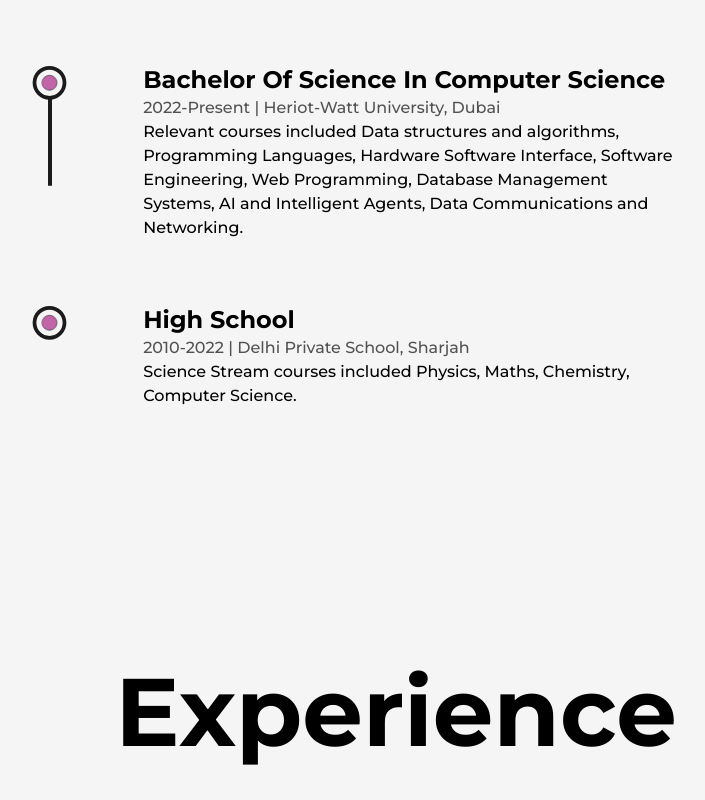
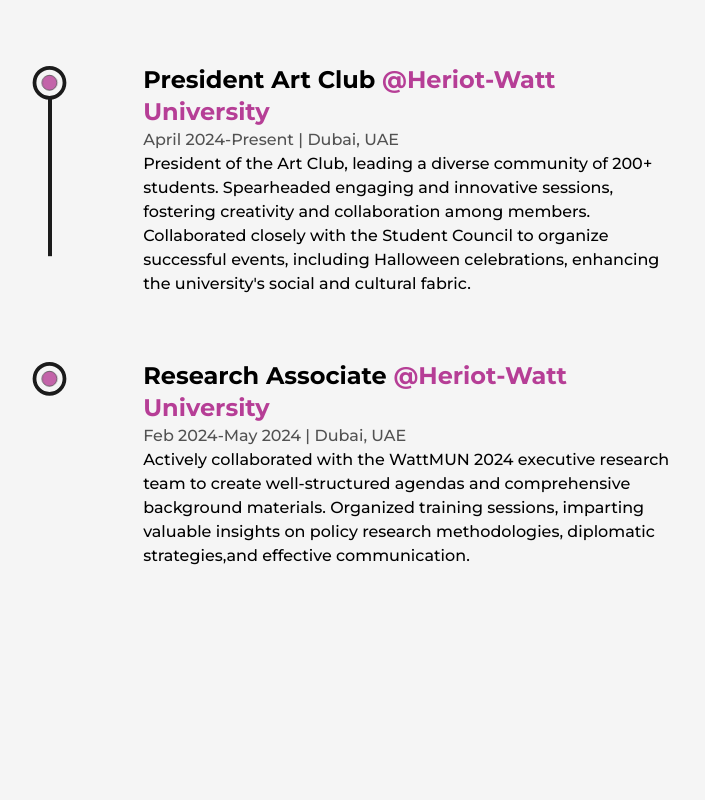
Before and after one commit to YoBoz/portfolio, a Next.js app: page /about in a window 1280 px wide. Shown: the part 2820-3620 px from the top of the page, without its empty margins (244-949 px from the left). Built offline with nearby package versions, Linux system fonts and the light colour scheme.

Commit message:
Details Updates

```diff
--- a/src/componenets/Experience.js
+++ b/src/componenets/Experience.js
@@ -42,10 +42,18 @@
         className='absolute left-9 top-2 w-[4px] h-full bg-dark origin-top dark:bg-light ms:w-[2px] md:left-[30px] xs:left-[20px]'/>
         <ul className='w-full flex flex-col items-start justify-between ml-4 xs:ml-2'>
             <Details
+            position={"President Art Club"}
+            companyLink={"https://www.hw.ac.uk/dubai/"}
+            company={"Heriot-Watt University"}
+            time={"April 2024-Present"}
+            address={"Dubai, UAE"}
+            work={"President of the Art Club, leading a diverse community of 200+ students. Spearheaded engaging and innovative sessions, fostering creativity and collaboration among members. Collaborated closely with the Student Council to organize successful events, including Halloween celebrations, enhancing the university's social and cultural fabric."}
+            />
+            <Details
             position={"Research Associate"}
             companyLink={"https://www.hw.ac.uk/dubai/"}
             company={"Heriot-Watt University"}
-            time={"Feb 2024-Present"}
+            time={"Feb 2024-May 2024"}
             address={"Dubai, UAE"}
             work={"Actively collaborated with the WattMUN 2024 executive research team to create well-structured agendas and comprehensive background materials. Organized training sessions, imparting valuable insights on policy research methodologies, diplomatic strategies,and effective communication."}
             />
--- a/src/pages/about.js
+++ b/src/pages/about.js
@@ -95,8 +95,8 @@
                         </div>
                     </div>
                     <Skills />
+                    <Experience />
                     <Education />
-                    <Experience />
                 </Layout>
             </main>
         </>
```
Also changed, not shown: 1 other file (tests, documents, lock files or other folders).
